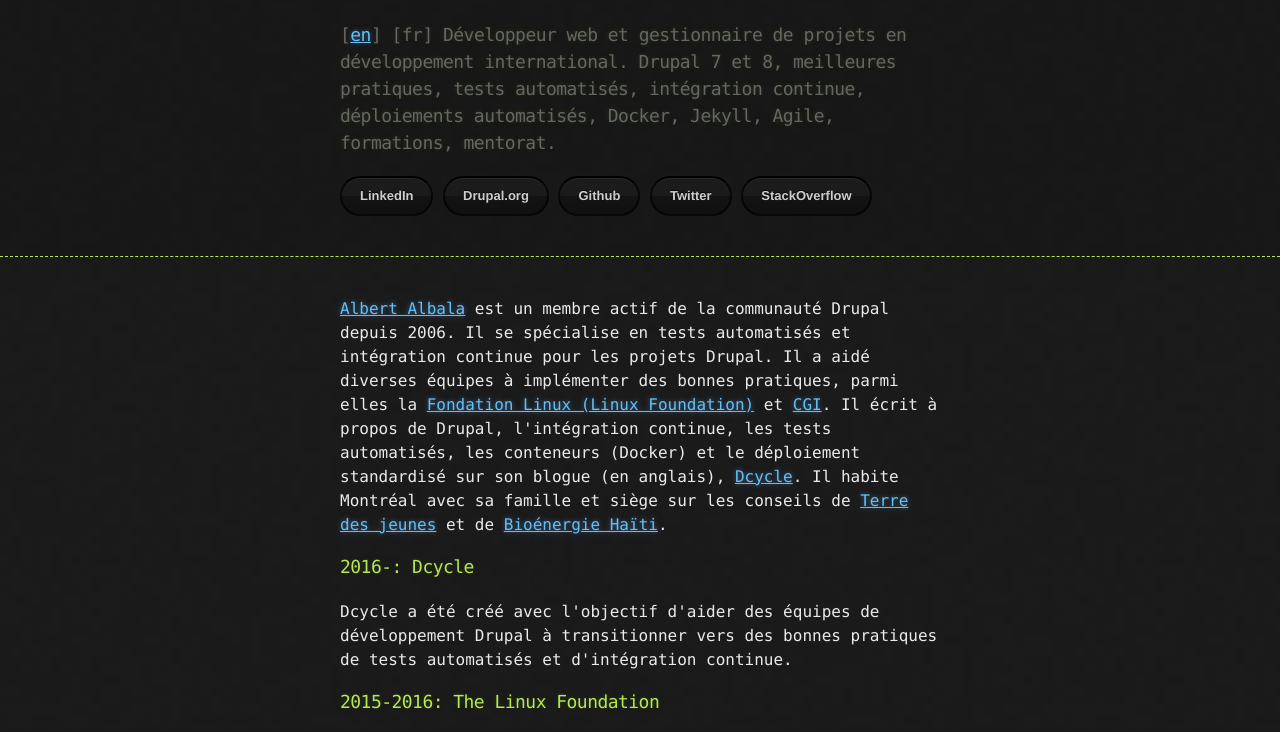
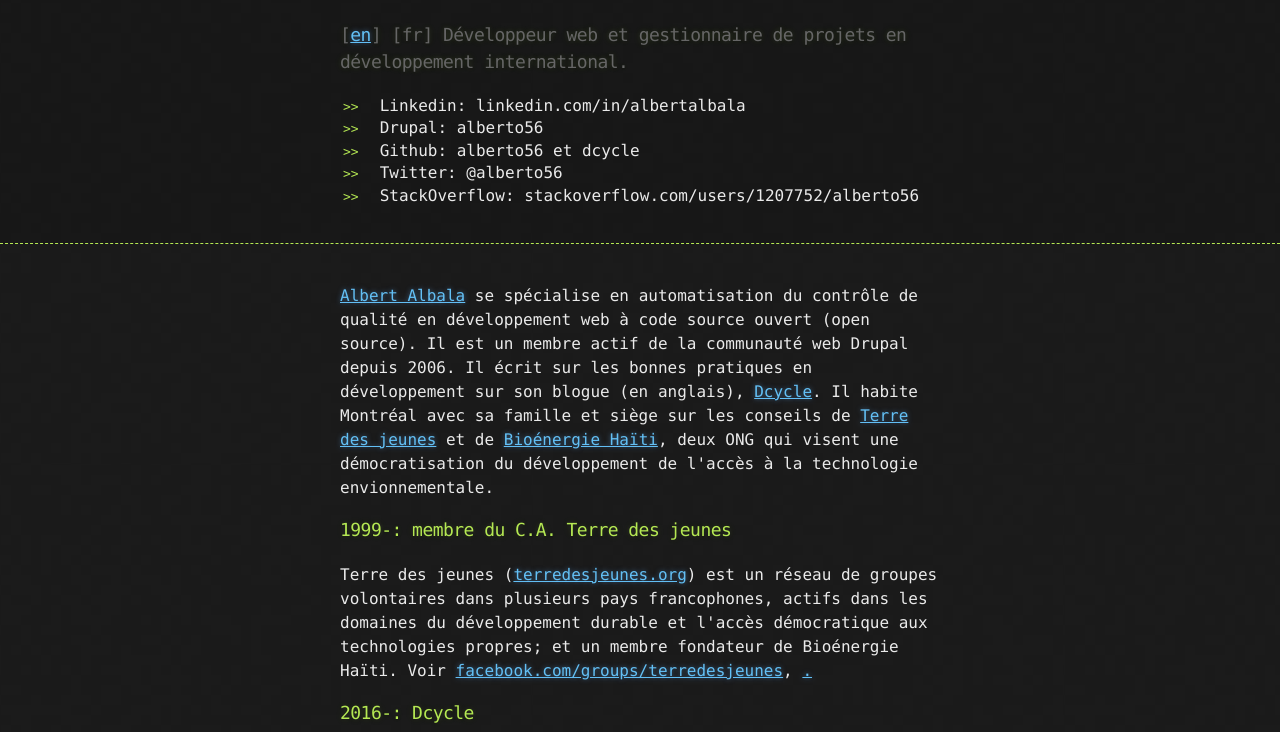
Before and after one commit to alberto56/albertalbala, a plain HTML site: page index.html in a window 1280 px wide. Shown: the part 68-800 px from the top of the page. Drawn offline with Linux system fonts and the light colour scheme.

Commit message:
Update index.html

```diff
--- a/index.html
+++ b/index.html
@@ -24,21 +24,14 @@
     <header>
       <div class="container">
         <h1>Albert Albala</h1>
-        <h2>[<a href="en.html">en</a>] [fr] Développeur web et gestionnaire de projets en développement international. Drupal 7 et 8, meilleures pratiques, tests automatisés, intégration continue, déploiements automatisés, Docker, Jekyll, Agile, formations, mentorat.</h2>
+        <h2>[<a href="en.html">en</a>] [fr] Développeur web et gestionnaire de projets en développement international.</h2>
 
-        <section class="noPrint" id="downloads">
-          <a href="https://www.linkedin.com/in/albertalbala" class="btn">LinkedIn</a>
-          <a href="https://www.drupal.org/u/alberto56" class="btn">Drupal.org</a>
-          <a href="https://github.com/alberto56" class="btn">Github</a>
-          <a href="https://twitter.com/alberto56" class="btn">Twitter</a>
-          <a href="http://stackoverflow.com/users/1207752/alberto56" class="btn">StackOverflow</a>
-        </section>
-        <ul class="noScreen">
-          <li>Linkedin: https://www.linkedin.com/in/albertalbala</li>
-          <li>Drupal: https://www.drupal.org/u/alberto56</li>
-          <li>Github: https://github.com/alberto56</li>
+        <ul>
+          <li>Linkedin: linkedin.com/in/albertalbala</li>
+          <li>Drupal: alberto56</li>
+          <li>Github: alberto56 et dcycle</li>
           <li>Twitter: @alberto56</li>
-          <li>StackOverflow: http://stackoverflow.com/users/1207752/alberto56</li>
+          <li>StackOverflow: stackoverflow.com/users/1207752/alberto56</li>
         </ul>
       </div>
     </header>
@@ -46,14 +39,13 @@
     <div class="container">
       <section id="main_content">
 
-<p><a href="https://www.drupal.org/u/alberto56">Albert Albala</a> est un membre actif de la communauté Drupal
-depuis 2006. Il se spécialise en tests automatisés et intégration continue pour les projets Drupal. Il a aidé
-diverses équipes à implémenter des bonnes pratiques, parmi elles la <a href="http://www.linuxfoundation.org">
-Fondation Linux (Linux Foundation)</a> et <a href="https://www.cgi.com/en">CGI</a>. Il écrit à propos de
-Drupal, l'intégration continue, les tests automatisés, les conteneurs (Docker) et le déploiement standardisé
-sur son blogue (en anglais), <a href="http://dcycleproject.org/">Dcycle</a>. Il habite Montréal avec sa
-famille et siège sur les conseils de <a href="http://terredesjeunes.org/">Terre des jeunes</a> et de
-<a href="http://bioenergiehaiti.org/">Bioénergie Haïti</a>.</p>
+<p><a href="https://www.drupal.org/u/alberto56">Albert Albala</a> se spécialise en automatisation du contrôle de qualité en développement web à code source ouvert (open source). Il est un membre actif de la communauté web Drupal depuis 2006. Il écrit sur les bonnes pratiques en développement sur son blogue (en anglais), <a href="http://blog.dcycle.com/">Dcycle</a>. Il habite Montréal avec sa
+famille et siège sur les conseils de <a href="http://terredesjeunes.org/">Terre des jeunes</a> et de <a href="http://bioenergiehaiti.org/">Bioénergie Haïti</a>, deux ONG qui visent une démocratisation du développement de l'accès à la technologie envionnementale.</p>
+
+<h3>
+<a id="free2016" class="anchor" href="#free2016" aria-hidden="true"><span aria-hidden="true" class="octicon octicon-link"></span></a>1999-: membre du C.A. Terre des jeunes</h3>
+
+<p>Terre des jeunes (<a href="http://terredesjeunes.org">terredesjeunes.org</a>) est un réseau de groupes volontaires dans plusieurs pays francophones, actifs dans les domaines du développement durable et l'accès démocratique aux technologies propres; et un membre fondateur de Bioénergie Haïti. Voir <a href="http://facebook.com/groups/terredesjeunes/">facebook.com/groups/terredesjeunes</a>, <a href="http://facebook.com/groups/bioenergiehaiti/"facebook.com/groups/bioenergiehaiti</a>.</p>
 
 <h3>
 <a id="free2016" class="anchor" href="#free2016" aria-hidden="true"><span aria-hidden="true" class="octicon octicon-link"></span></a>2016-: Dcycle</h3>
```
